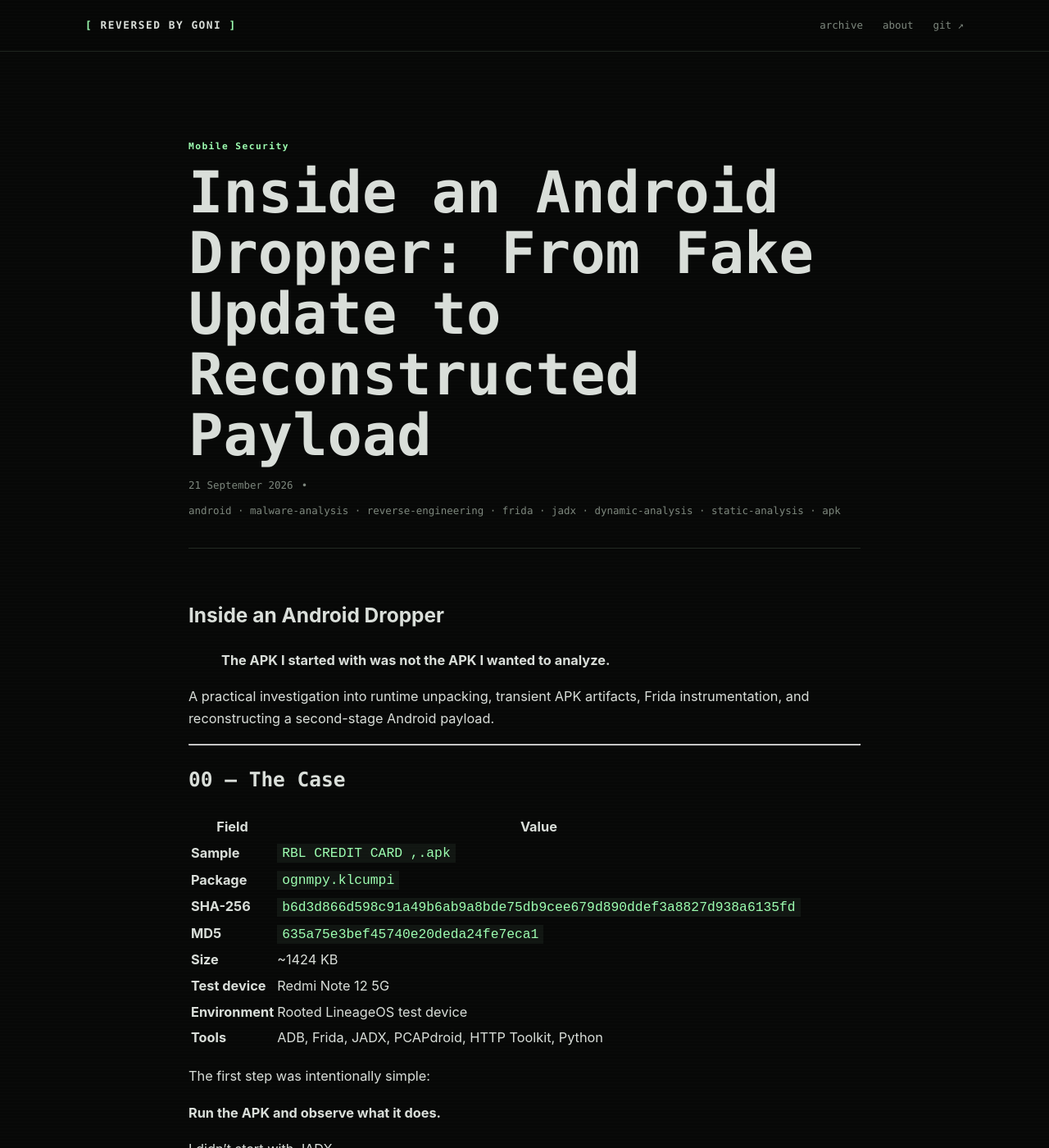
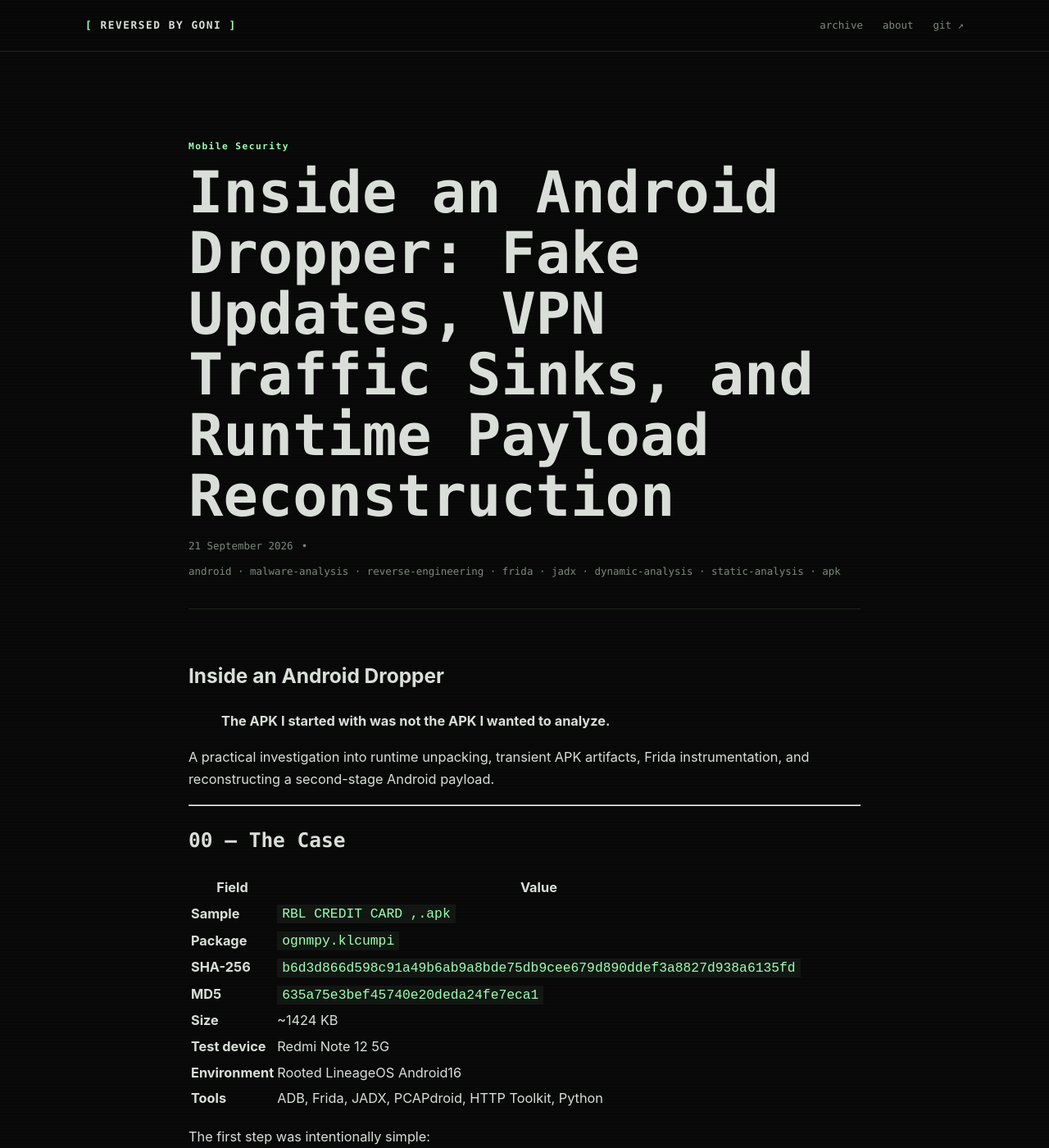
Before and after one commit to goniux/goniux.github.io, a Jekyll site: the page built from _posts/2026-09-21-android-dropper-part1.md, in a window 1280 px wide and 1400 px high. Shown: the whole window at 82% size. Built offline with Jekyll 4.4.1, drawn with Linux system fonts in a browser that asks for light colours; some of the changed text lies outside the part shown.

Commit message:
Update 2026-09-21-android-dropper-part1.md

```diff
--- a/_posts/2026-09-21-android-dropper-part1.md
+++ b/_posts/2026-09-21-android-dropper-part1.md
@@ -1,10 +1,10 @@
 ---
 layout: post
-title: "Inside an Android Dropper: From Fake Update to Reconstructed Payload"
+title: "Inside an Android Dropper: Fake Updates, VPN Traffic Sinks, and Runtime Payload Reconstruction"
 date: 2026-09-21
 category: "Mobile Security"
 tags: [android, malware-analysis, reverse-engineering, frida, jadx, dynamic-analysis, static-analysis, apk]
-description: "A practical investigation into an Android dropper that reconstructs a second-stage APK at runtime, stages it briefly on disk, and installs it through Android's PackageInstaller."
+description: "A practical investigation into an Android dropper, its VPN/TUN component, runtime payload reconstruction, transient APK staging, and second-stage installation."
 ---
 
 # Inside an Android Dropper
@@ -25,7 +25,7 @@
 | **MD5** | `635a75e3bef45740e20deda24fe7eca1` |
 | **Size** | ~1424 KB |
 | **Test device** | Redmi Note 12 5G |
-| **Environment** | Rooted LineageOS test device |
+| **Environment** | Rooted LineageOS Android16 |
 | **Tools** | ADB, Frida, JADX, PCAPdroid, HTTP Toolkit, Python |
 
 The first step was intentionally simple:
@@ -68,7 +68,7 @@
 -->
 
 <figure>
-  <img src="{{ '/assets/images/rbl/02-opening-vpn.png' | relative_url }}" alt="Update-style interface and Android VPN permission prompt">
+  <img src="{{ '/assets/images/rbl/02-install.png' | relative_url }}" alt="Update-style interface and Android VPN permission prompt">
   <figcaption>The initial update-style interface followed by the Android VPN permission request.</figcaption>
 </figure>
 
@@ -76,7 +76,7 @@
 
 > **Why would an application presenting itself as an update need a VPN?**
 
-At this stage, that was only a hypothesis.
+For many it would be quiet obvious that VPN must be hidden network traffic but we can't just conclude without any proof.
 
 So I kept going.
 
@@ -96,11 +96,11 @@
 
 <!-- IMAGE SLOT
 Save the update screen + application storage screenshot as:
-assets/images/rbl/03-update-storage.png
+assets/images/rbl/03-install.png
 -->
 
 <figure>
-  <img src="{{ '/assets/images/rbl/03-update-storage.png' | relative_url }}" alt="Update interface and application storage state">
+  <img src="{{ '/assets/images/rbl/03-install.png' | relative_url }}" alt="Update interface and application storage state">
   <figcaption>The update-style interface alongside the application's storage state during testing.</figcaption>
 </figure>
 
@@ -126,7 +126,7 @@
 -->
 
 <figure>
-  <img src="{{ '/assets/images/rbl/04-tun-gallery.png' | relative_url }}" alt="tun0 interface and gallery permission prompt">
+  <img src="{{ '/assets/images/rbl/04-install.png' | relative_url }}" alt="tun0 interface and gallery permission prompt">
   <figcaption>The observed TUN interface and the application's gallery/media access prompt.</figcaption>
 </figure>
 
@@ -191,7 +191,7 @@
 -->
 
 <figure>
-  <img src="{{ '/assets/images/rbl/05-payload-pull.png' | relative_url }}" alt="Pulling the installed second-stage APK">
+  <img src="{{ '/assets/images/rbl/05-install.png' | relative_url }}" alt="Pulling the installed second-stage APK">
   <figcaption>The second-stage APK recovered from the installed package on the research device.</figcaption>
 </figure>
 
@@ -224,7 +224,7 @@
 -->
 
 <figure>
-  <img src="{{ '/assets/images/rbl/06-frida-write.png' | relative_url }}" alt="Frida intercepting the APK write">
+  <img src="{{ '/assets/images/rbl/06-install.png' | relative_url }}" alt="Frida intercepting the APK write">
   <figcaption>Frida intercepting the large APK-sized write and showing the Java/native I/O backtrace.</figcaption>
 </figure>
 
@@ -264,7 +264,7 @@
 -->
 
 <figure>
-  <img src="{{ '/assets/images/rbl/07-apk-hexdump.png' | relative_url }}" alt="APK buffer beginning with PK 03 04 and containing AndroidManifest.xml">
+  <img src="{{ '/assets/images/rbl/07-install.png' | relative_url }}" alt="APK buffer beginning with PK 03 04 and containing AndroidManifest.xml">
   <figcaption>The captured buffer begins with <code>PK 03 04</code> and contains <code>AndroidManifest.xml</code>, identifying it as an APK/ZIP archive.</figcaption>
 </figure>
 
@@ -295,7 +295,7 @@
 -->
 
 <figure>
-  <img src="{{ '/assets/images/rbl/08-memory-range.png' | relative_url }}" alt="Anonymous read-write memory range containing the APK buffer">
+  <img src="{{ '/assets/images/rbl/08-install.png' | relative_url }}" alt="Anonymous read-write memory range containing the APK buffer">
   <figcaption>The APK buffer resides in an anonymous read/write memory range.</figcaption>
 </figure>
 
@@ -314,7 +314,7 @@
 -->
 
 <figure>
-  <img src="{{ '/assets/images/rbl/09-memory-inspector.png' | relative_url }}" alt="Frida memory inspection at multiple APK offsets">
+  <img src="{{ '/assets/images/rbl/09-install.png' | relative_url }}" alt="Frida memory inspection at multiple APK offsets">
   <figcaption>Inspecting multiple offsets inside the in-memory object to establish that the APK data spans the buffer.</figcaption>
 </figure>
 
@@ -360,7 +360,7 @@
 -->
 
 <figure>
-  <img src="{{ '/assets/images/rbl/10-transient-artifacts.png' | relative_url }}" alt="Transient m-bin artifacts and cf.xml package metadata">
+  <img src="{{ '/assets/images/rbl/10-install.png' | relative_url }}" alt="Transient m-bin artifacts and cf.xml package metadata">
   <figcaption>Runtime filesystem activity revealing temporary <code>m*.bin</code> files alongside persistent artifacts such as <code>hyzp.bin</code>, <code>cf.xml</code>, and <code>.ipk</code>.</figcaption>
 </figure>
 
@@ -421,7 +421,7 @@
 -->
 
 <figure>
-  <img src="{{ '/assets/images/rbl/11-rbl-all.png' | relative_url }}" alt="Frida all-in-one runtime observer">
+  <img src="{{ '/assets/images/rbl/11-install.png' | relative_url }}" alt="Frida all-in-one runtime observer">
   <figcaption>The refined all-in-one observer instrumenting file, write, network, ART/DEX, and memory events.</figcaption>
 </figure>
 
@@ -562,7 +562,7 @@
 -->
 
 <figure>
-  <img src="{{ '/assets/images/rbl/12-payload-capture.png' | relative_url }}" alt="Captured payload and transient artifact files">
+  <img src="{{ '/assets/images/rbl/12-install.png' | relative_url }}" alt="Captured payload and transient artifact files">
   <figcaption>The capture directory containing the recovered payload, runtime DEX artifacts, and transient-file captures.</figcaption>
 </figure>
 
@@ -637,7 +637,7 @@
 -->
 
 <figure>
-  <img src="{{ '/assets/images/rbl/13-assets.png' | relative_url }}" alt="Interesting encrypted-looking assets in JADX">
+  <img src="{{ '/assets/images/rbl/13-install.png' | relative_url }}" alt="Interesting encrypted-looking assets in JADX">
   <figcaption>The original APK contains multiple obfuscated-looking assets with non-descriptive filenames.</figcaption>
 </figure>
 
@@ -673,7 +673,7 @@
 -->
 
 <figure>
-  <img src="{{ '/assets/images/rbl/14-loader-classes.png' | relative_url }}" alt="jfpxv and hulfg loader classes in JADX">
+  <img src="{{ '/assets/images/rbl/14-install.png' | relative_url }}" alt="jfpxv and hulfg loader classes in JADX">
   <figcaption>The two classes that exposed the payload reconstruction and cryptographic logic.</figcaption>
 </figure>
 
@@ -743,7 +743,7 @@
 -->
 
 <figure>
-  <img src="{{ '/assets/images/rbl/15-decryptor.png' | relative_url }}" alt="Python decryptor producing the recovered APK">
+  <img src="{{ '/assets/images/rbl/15-install.png' | relative_url }}" alt="Python decryptor producing the recovered APK">
   <figcaption>The offline decryptor reconstructing the second-stage APK from the embedded asset.</figcaption>
 </figure>
 
@@ -795,7 +795,7 @@
 -->
 
 <figure>
-  <img src="{{ '/assets/images/rbl/16-hyzp-jadx.png' | relative_url }}" alt="hyzp.bin opened in JADX">
+  <img src="{{ '/assets/images/rbl/16-install.png' | relative_url }}" alt="hyzp.bin opened in JADX">
   <figcaption>The runtime-generated DEX reveals the classes responsible for VPN setup, payload loading, installation, and handoff.</figcaption>
 </figure>
 
@@ -841,7 +841,7 @@
 -->
 
 <figure>
-  <img src="{{ '/assets/images/rbl/17-vpn-service.png' | relative_url }}" alt="ybgruj VpnService class in JADX">
+  <img src="{{ '/assets/images/rbl/17-install.png' | relative_url }}" alt="ybgruj VpnService class in JADX">
   <figcaption>The obfuscated <code>ybgruj</code> class implements the Android VPN/TUN service.</figcaption>
 </figure>
 
@@ -875,7 +875,7 @@
 -->
 
 <figure>
-  <img src="{{ '/assets/images/rbl/18-vpn-bypass.png' | relative_url }}" alt="Hard-coded application bypass list">
+  <img src="{{ '/assets/images/rbl/18-install.png' | relative_url }}" alt="Hard-coded application bypass list">
   <figcaption>The VPN service excludes a hard-coded set of messaging, calling, and communication applications.</figcaption>
 </figure>
 
@@ -931,7 +931,7 @@
 -->
 
 <figure>
-  <img src="{{ '/assets/images/rbl/19-payload-installer.png' | relative_url }}" alt="PayloadInstallerActivity functional mapping">
+  <img src="{{ '/assets/images/rbl/19-install.png' | relative_url }}" alt="PayloadInstallerActivity functional mapping">
   <figcaption>Functional mapping of the main installer activity reconstructed from the obfuscated class.</figcaption>
 </figure>
 
@@ -979,7 +979,7 @@
 -->
 
 <figure>
-  <img src="{{ '/assets/images/rbl/20-payload-receiver.png' | relative_url }}" alt="PayloadInstallReceiver functional mapping">
+  <img src="{{ '/assets/images/rbl/20-install.png' | relative_url }}" alt="PayloadInstallReceiver functional mapping">
   <figcaption>The receiver handles installation results and repeatedly attempts to launch the installed payload.</figcaption>
 </figure>
 
@@ -1025,7 +1025,7 @@
 -->
 
 <figure>
-  <img src="{{ '/assets/images/rbl/21-payload-loader.png' | relative_url }}" alt="PayloadLoader functional mapping">
+  <img src="{{ '/assets/images/rbl/21-install.png' | relative_url }}" alt="PayloadLoader functional mapping">
   <figcaption>The loader reconstructs the second-stage APK from the embedded encrypted asset.</figcaption>
 </figure>
 
@@ -1064,7 +1064,7 @@
 -->
 
 <figure>
-  <img src="{{ '/assets/images/rbl/22-obfuscated-constants.png' | relative_url }}" alt="ObfuscatedConstants functional mapping">
+  <img src="{{ '/assets/images/rbl/22-install.png' | relative_url }}" alt="ObfuscatedConstants functional mapping">
   <figcaption>The shared obfuscation/constants class decoded during static analysis.</figcaption>
 </figure>
 
@@ -1119,7 +1119,7 @@
 -->
 
 <figure>
-  <img src="{{ '/assets/images/rbl/23-final-architecture.png' | relative_url }}" alt="Final reconstructed dropper architecture">
+  <img src="{{ '/assets/images/rbl/23-install.png' | relative_url }}" alt="Final reconstructed dropper architecture">
   <figcaption>The final architecture reconstructed by combining dynamic and static analysis.</figcaption>
 </figure>
 
```
